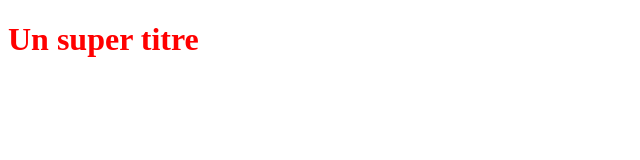
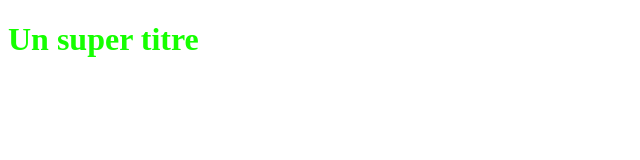
Before and after one commit to Ste17sg/Mon-premier-site, a plain HTML site: page index.html in a window 1280 px wide. Shown: the whole page, without its empty margins (0-640 px from the left). Drawn offline with Linux system fonts and the light colour scheme.

Commit message:
Changement de la couleur de <h1>

```diff
--- a/styles.css
+++ b/styles.css
@@ -1,3 +1,3 @@
 h1 {
-   color: red;
+   color: rgb(21, 255, 0);
 }
```
